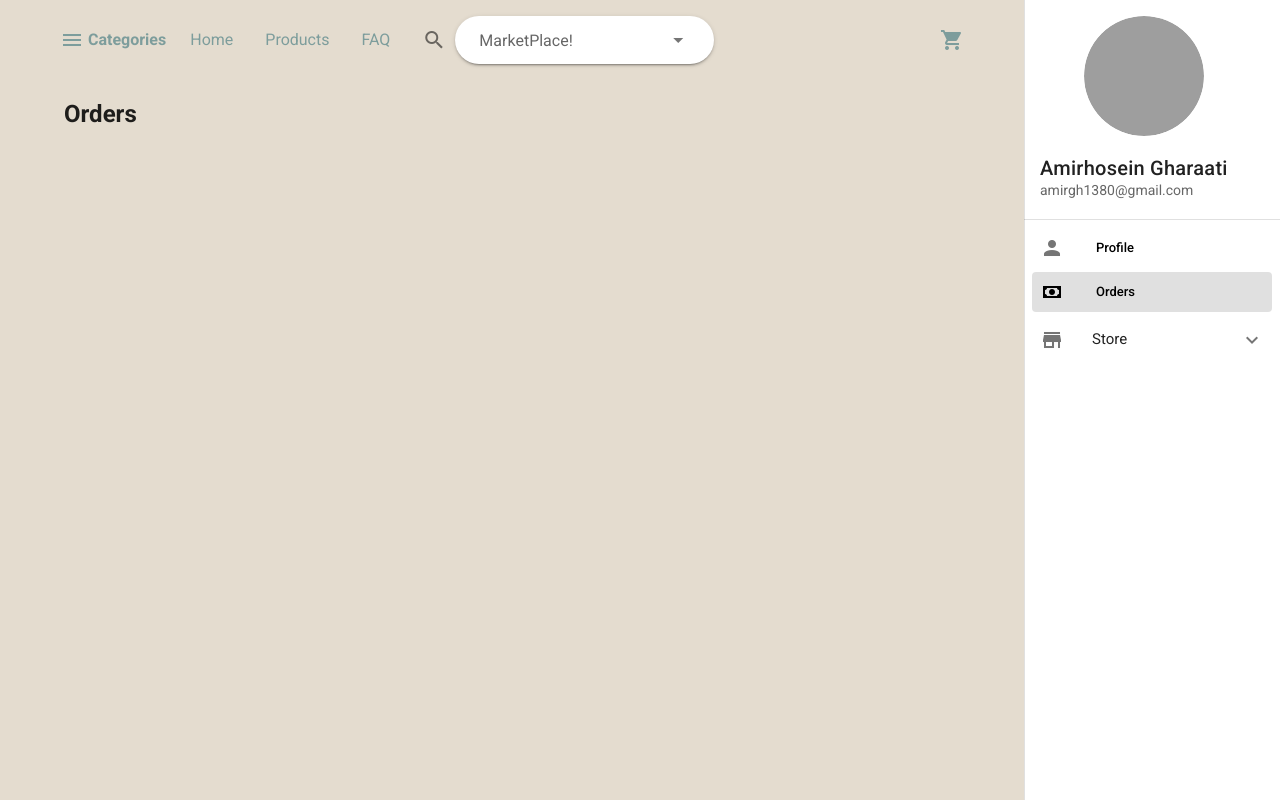
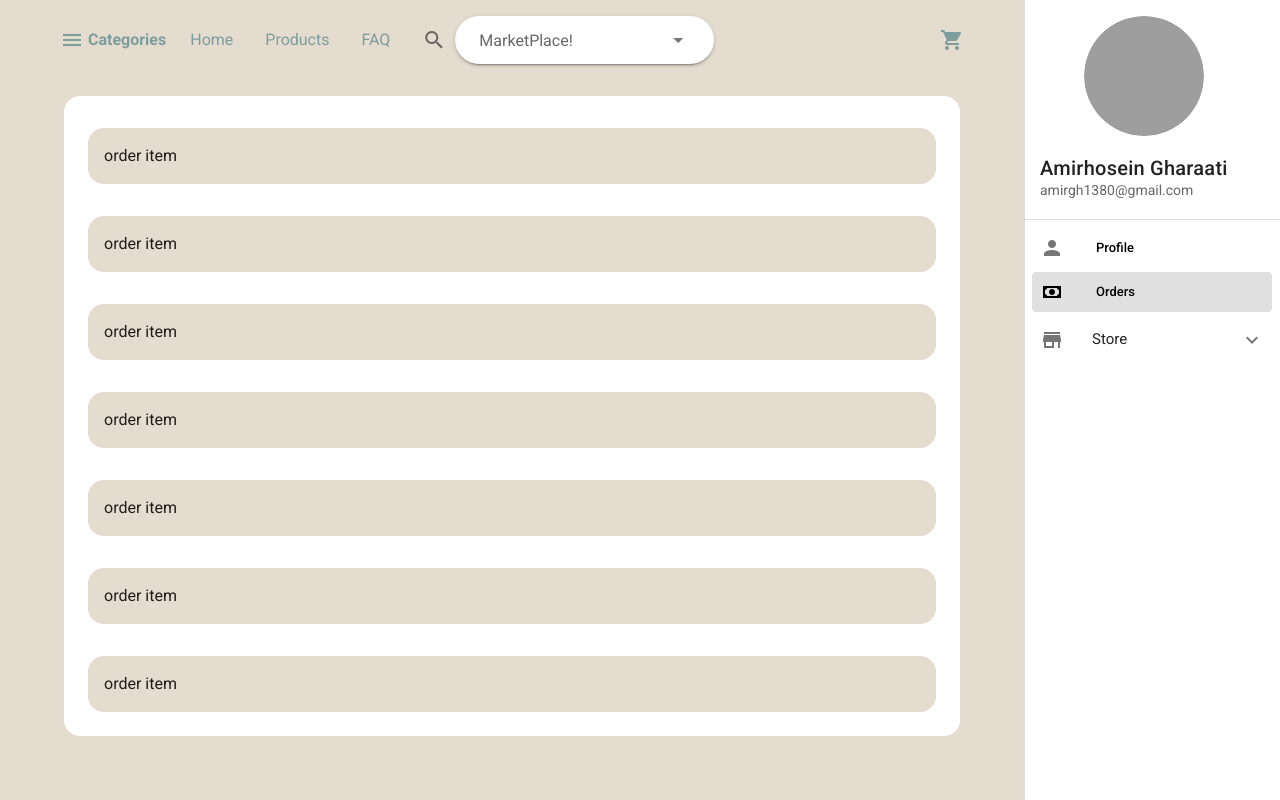
Before and after one commit to AmirHosein-Gharaati/marketplace-frontend, a Nuxt app: page /dashboard/orders in a window 1280 px wide. Built offline with nearby package versions, Linux system fonts and the light colour scheme; grey boxes are pictures that could not be loaded.

Commit message:
orders and order-item first template

```diff
--- a/assets/styles/app.scss
+++ b/assets/styles/app.scss
@@ -15,6 +15,7 @@
 @import './page/products.scss';
 @import './page/product-detail.scss';
 @import './page/dashboard/profile.scss';
+@import './page/dashboard/orders.scss';
 
 // components
 @import './component/card.scss';
@@ -23,6 +24,7 @@
 @import './component/navbar.scss';
 @import './component/review.scss';
 @import './component/filter-panel.scss';
+@import "./component/order.scss";
 
 // layouts
 @import './layout/dashbaord.scss';
--- /dev/null
+++ b/assets/styles/component/order.scss
@@ -0,0 +1,9 @@
+.order {
+  display: flex;
+  align-items: center;
+  width: 100%;
+  padding: $padding-md;
+  margin: $padding-md 0;
+  border-radius: $border-radius-md;
+  background-color: $color-primary;
+}
--- /dev/null
+++ b/assets/styles/page/dashboard/orders.scss
@@ -0,0 +1,12 @@
+.orders {
+  @include mixin-dashboard;
+
+  &__list {
+    width: 100%;
+    height: 100%;
+    overflow-y: auto;
+    display: flex;
+    flex-direction: column;
+    align-items: center;
+  }
+}
--- /dev/null
+++ b/components/Order.vue
@@ -0,0 +1,13 @@
+<template>
+  <div class="order">
+    order item
+  </div>
+</template>
+
+<script>
+export default {
+  name: 'Order',
+}
+</script>
+
+<style></style>
--- a/pages/dashboard/orders.vue
+++ b/pages/dashboard/orders.vue
@@ -1,13 +1,32 @@
 <template>
   <div class="container px-16">
-    <h2>Orders</h2>
+    <div class="orders container">
+      <div class="orders__list">
+        <Order />
+        <Order />
+        <Order />
+        <Order />
+        <Order />
+        <Order />
+        <Order />
+        <Order />
+        <Order />
+        <Order />
+        <Order />
+        <Order />
+      </div>
+    </div>
   </div>
 </template>
 
 <script>
+import Order from '@/components/Order.vue'
 export default {
   name: 'Orders',
   layout: 'dashboard',
+  components: {
+    Order,
+  },
 }
 </script>
 
```
